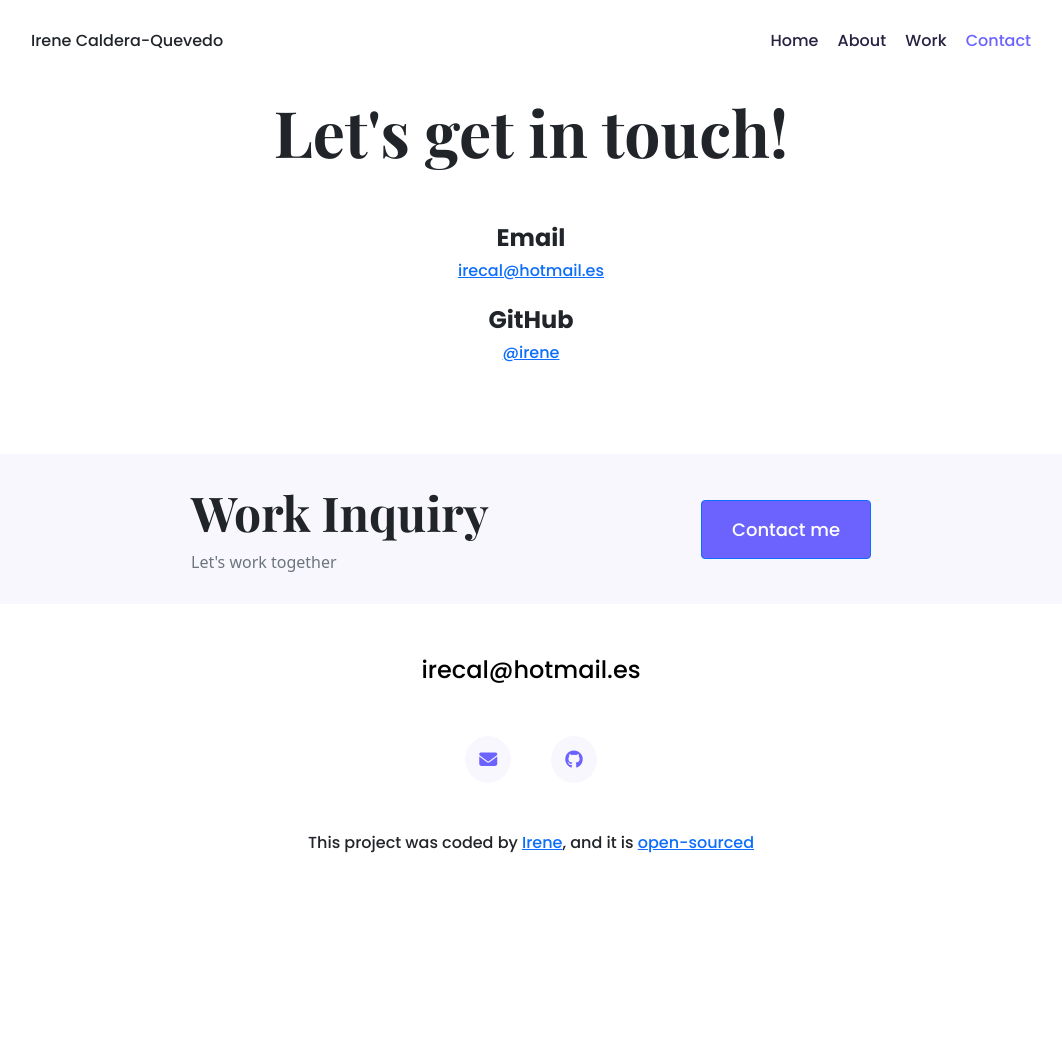
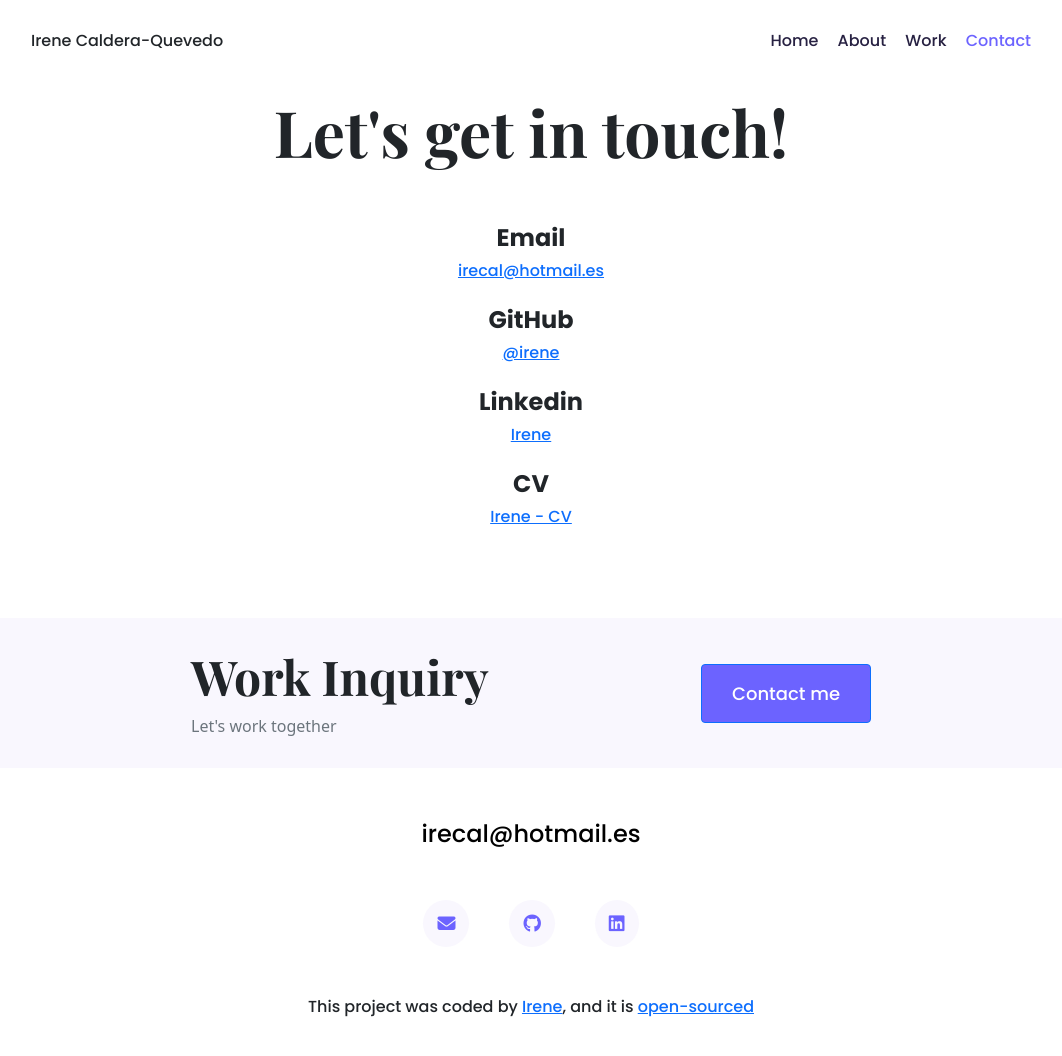
Before and after one commit to irene0196/portofolio, a plain HTML site: page contact.html in a window 1280 px wide. Shown: the whole page, without its empty margins (109-1171 px from the left). Before the commit the page ends 915 px from the top, so only its background shows below. Drawn offline with nearby package versions, Linux system fonts and the light colour scheme.

Commit message:
Added CV and last links

```diff
--- a/contact.html
+++ b/contact.html
@@ -57,6 +57,22 @@
         <p class="text-center">
           <a href="https://github.com/irene0196" target="_blank">@irene</a>
         </p>
+        <h3 class="text-center">Linkedin</h3>
+        <p class="text-center">
+          <a
+            href="https://www.linkedin.com/in/irene-caldera-quevedo/"
+            target="_blank"
+            >Irene</a
+          >
+        </p>
+        <h3 class="text-center">CV</h3>
+        <p class="text-center">
+          <a
+            href="https://gla-my.sharepoint.com/:b:/g/personal/2415556c_student_gla_ac_uk/EXa_F_k-UP1Hk_6d-WQAnX0Bpi9mKALF_CouAA9sy40aJQ?e=4PG8ff"
+            target="_blank"
+            >Irene - CV</a
+          >
+        </p>
       </div>
     </div>
     <footer>
@@ -94,6 +110,12 @@
           title="GitHub"
           ><i class="fa-brands fa-github"></i
         ></a>
+        <a
+          href="https://www.linkedin.com/in/irene-caldera-quevedo/"
+          target="_blank"
+          title="Linkedin"
+          ><i class="fa-brands fa-linkedin"></i
+        ></a>
       </div>
       <p class="text-center mt-5 code-box">
         This project was coded by
```
Also changed, not shown: about.html (+10 -2 lines), index.html (+6 -0 lines), work.html (+8 -2 lines).
